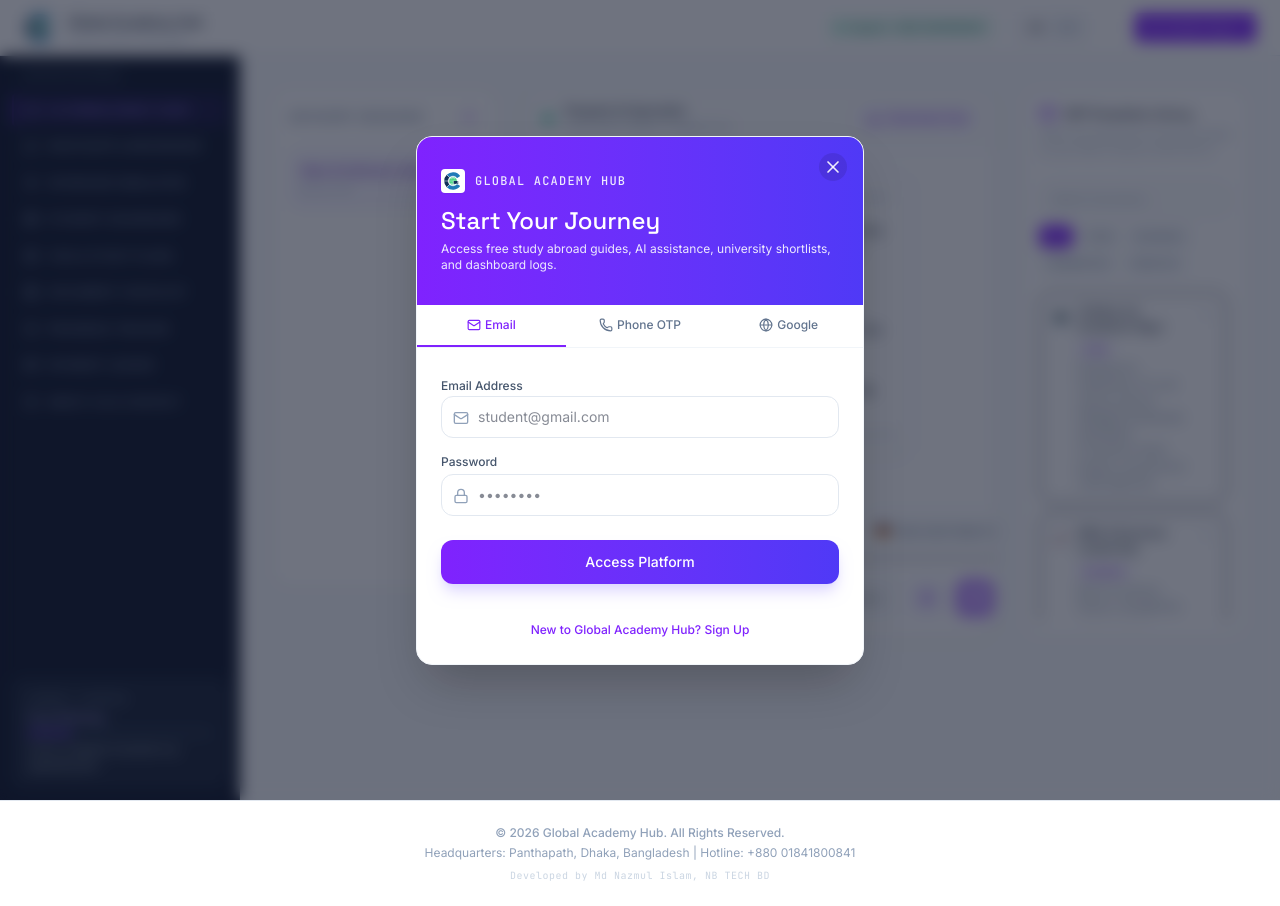
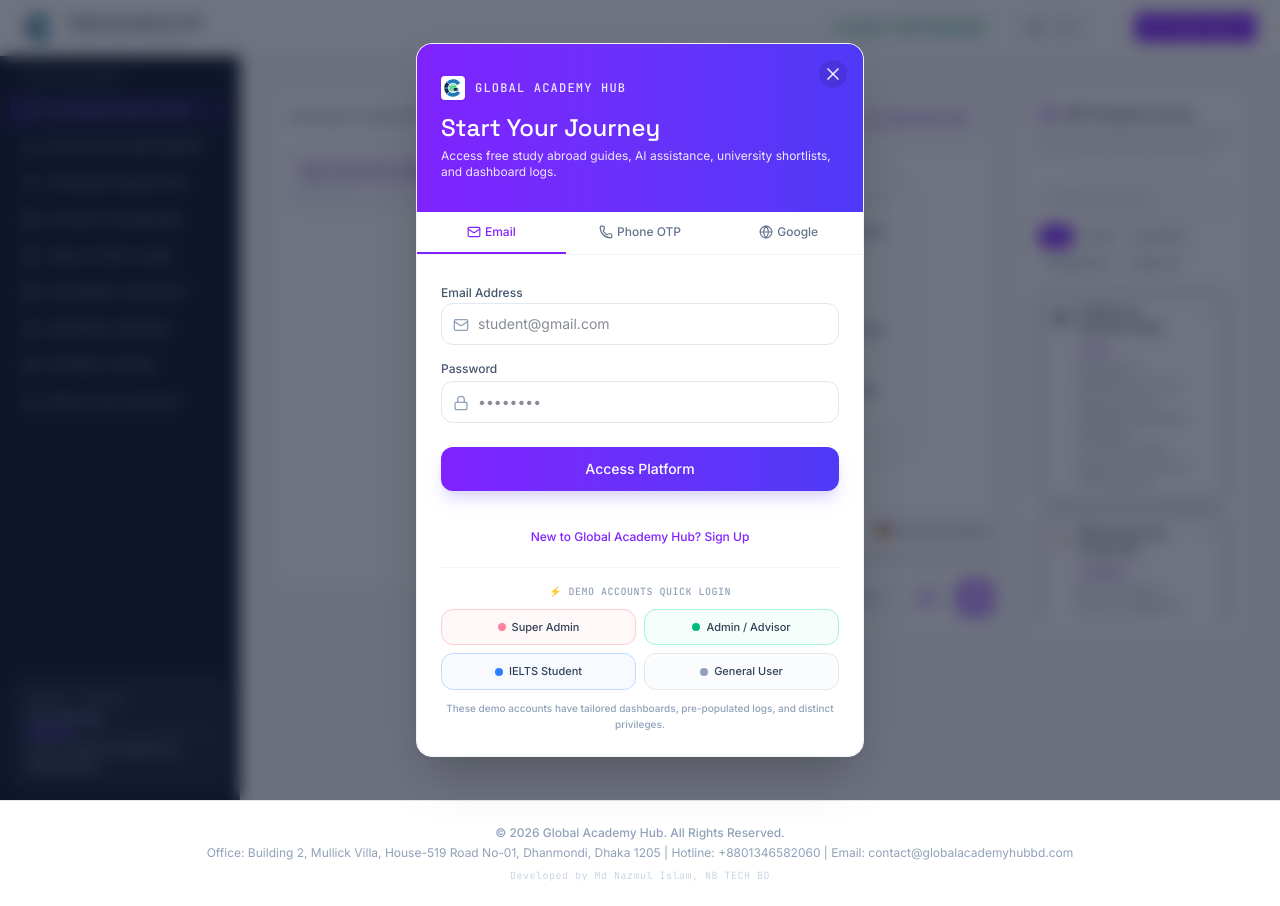
Before and after one commit to nazmulbijoy9105-coder/Global-Academy-Hub, a React (Vite) app: page / in a window 1280 px wide. Both pictures are taken after a click on the button "Student Sign In". Built offline with nearby package versions, Linux system fonts and the light colour scheme.

Commit message:
feat: add user roles and update contact info
- Add `role` property to User type and display badges in profile bar
- Introduce preset login accounts for testing
- Update company office address and contact details in footer

```diff
--- a/src/App.tsx
+++ b/src/App.tsx
@@ -1562,7 +1562,19 @@
           {user ? (
             <div className="flex items-center gap-2.5">
               <div className="text-right hidden sm:block">
-                <p className="text-[11px] font-bold text-slate-850">{user.name}</p>
+                <div className="flex items-center gap-1.5 justify-end">
+                  {user.role && (
+                    <span className={`px-1.5 py-0.5 rounded text-[8px] font-bold tracking-wide uppercase ${
+                      user.role === "superadmin" ? "bg-rose-100 text-rose-700 border border-rose-200" :
+                      user.role === "admin" ? "bg-emerald-100 text-emerald-700 border border-emerald-200" :
+                      user.role === "student" ? "bg-blue-100 text-blue-700 border border-blue-200" :
+                      "bg-slate-100 text-slate-600 border border-slate-200"
+                    }`}>
+                      {user.role}
+                    </span>
+                  )}
+                  <p className="text-[11px] font-bold text-slate-850">{user.name}</p>
+                </div>
                 <p className="text-[8px] uppercase font-mono tracking-wider font-bold text-violet-600">
                   {user.tier.toUpperCase()} TIER
                 </p>
@@ -4319,7 +4331,7 @@
 
       <footer className="bg-white border-t border-slate-200 py-6 px-8 text-center text-xs text-slate-400 shrink-0">
         <p className="font-semibold">© 2026 Global Academy Hub. All Rights Reserved.</p>
-        <p className="mt-1">Headquarters: Panthapath, Dhaka, Bangladesh | Hotline: +880 01841800841</p>
+        <p className="mt-1">Office: Building 2, Mullick Villa, House-519 Road No-01, Dhanmondi, Dhaka 1205 | Hotline: +8801346582060 | Email: contact@globalacademyhubbd.com</p>
         <p className="mt-2 text-[10px] text-slate-300 font-mono tracking-wider">Developed by Md Nazmul Islam, NB TECH BD</p>
       </footer>
 
--- a/src/components/AuthModal.tsx
+++ b/src/components/AuthModal.tsx
@@ -8,6 +8,37 @@
   onClose: () => void;
   onSuccess: (user: User) => void;
 }
+
+const PRESETS = {
+  "superadmin@globalacademyhub.com": {
+    name: "Super Admin",
+    role: "superadmin" as const,
+    tier: "elite" as const,
+    avatar: "https://ui-avatars.com/api/?name=Super+Admin&background=ef4444&color=fff",
+    phone: "+8801346582060"
+  },
+  "admin@globalacademyhub.com": {
+    name: "Elite Advisor (Admin)",
+    role: "admin" as const,
+    tier: "premium" as const,
+    avatar: "https://ui-avatars.com/api/?name=Admin&background=10b981&color=fff",
+    phone: "+8801841800841"
+  },
+  "student@globalacademyhub.com": {
+    name: "IELTS Student",
+    role: "student" as const,
+    tier: "structured" as const,
+    avatar: "https://ui-avatars.com/api/?name=Student&background=3b82f6&color=fff",
+    phone: "+8801700000001"
+  },
+  "user@globalacademyhub.com": {
+    name: "General Aspirant",
+    role: "user" as const,
+    tier: "free" as const,
+    avatar: "https://ui-avatars.com/api/?name=User&background=6b7280&color=fff",
+    phone: "+8801700000002"
+  }
+};
 
 export default function AuthModal({ onClose, onSuccess }: AuthModalProps) {
   const [tab, setTab] = useState<"email" | "phone" | "google">("email");
@@ -25,6 +56,40 @@
   const [loading, setLoading] = useState(false);
   const [error, setError] = useState("");
   const [successMsg, setSuccessMsg] = useState("");
+
+  // Handler for preset quick logins
+  const triggerPresetLogin = (presetEmail: string) => {
+    setError("");
+    setLoading(true);
+    const cleanEmail = presetEmail.toLowerCase();
+    const preset = PRESETS[cleanEmail as keyof typeof PRESETS];
+    if (!preset) return;
+
+    setEmail(presetEmail);
+    setPassword(presetEmail.split("@")[0]);
+    setIsSignUp(false);
+
+    setTimeout(() => {
+      const loggedUser: User = {
+        id: "usr-" + Math.floor(Math.random() * 1000000),
+        name: preset.name,
+        email: cleanEmail,
+        phone: preset.phone,
+        method: "email",
+        avatar: preset.avatar,
+        tier: preset.tier,
+        role: preset.role,
+        createdAt: Date.now(),
+      };
+
+      localStorage.setItem("user", JSON.stringify(loggedUser));
+      setSuccessMsg(`Welcome, logged in as ${preset.name}!`);
+      setTimeout(() => {
+        onSuccess(loggedUser);
+        onClose();
+      }, 1000);
+    }, 1000);
+  };
 
   // Handler for Email sign-in / sign-up
   const handleEmailAuth = (e: React.FormEvent) => {
@@ -49,15 +114,32 @@
         return;
       }
 
+      const cleanEmail = email.trim().toLowerCase();
+      let userRole: "superadmin" | "admin" | "student" | "user" = "user";
+      let userTier: "free" | "entry" | "structured" | "premium" | "elite" = "free";
+      let displayName = isSignUp ? name : email.split("@")[0].toUpperCase();
+      let userAvatar = `https://ui-avatars.com/api/?name=${encodeURIComponent(isSignUp ? name : email.split("@")[0])}&background=7c3aed&color=fff`;
+      let userPhone = "";
+
+      if (!isSignUp && PRESETS[cleanEmail as keyof typeof PRESETS]) {
+        const preset = PRESETS[cleanEmail as keyof typeof PRESETS];
+        displayName = preset.name;
+        userRole = preset.role;
+        userTier = preset.tier;
+        userAvatar = preset.avatar;
+        userPhone = preset.phone;
+      }
+
       // Successful simulation
       const loggedUser: User = {
         id: "usr-" + Math.floor(Math.random() * 1000000),
-        name: isSignUp ? name : email.split("@")[0].toUpperCase(),
-        email: email,
-        phone: "",
+        name: displayName,
+        email: cleanEmail,
+        phone: userPhone,
         method: "email",
-        avatar: `https://ui-avatars.com/api/?name=${encodeURIComponent(isSignUp ? name : email.split("@")[0])}&background=7c3aed&color=fff`,
-        tier: "free",
+        avatar: userAvatar,
+        tier: userTier,
+        role: userRole,
         createdAt: Date.now(),
       };
 
@@ -293,6 +375,55 @@
                   {isSignUp ? "Already registered? Sign In" : "New to Global Academy Hub? Sign Up"}
                 </button>
               </div>
+
+              {!isSignUp && (
+                <div className="mt-5 pt-4 border-t border-slate-100 space-y-2.5">
+                  <span className="text-[10px] font-mono font-bold tracking-wider uppercase text-slate-400 block text-center">
+                    ⚡ DEMO ACCOUNTS QUICK LOGIN
+                  </span>
+                  <div className="grid grid-cols-2 gap-2 text-xs">
+                    <button
+                      type="button"
+                      onClick={() => triggerPresetLogin("superadmin@globalacademyhub.com")}
+                      disabled={loading}
+                      className="p-2.5 rounded-xl border border-rose-200 bg-rose-50/50 hover:bg-rose-50 hover:border-rose-300 text-slate-700 font-bold transition-all text-[11px] flex items-center justify-center gap-1.5 cursor-pointer"
+                    >
+                      <span className="w-2 h-2 rounded-full bg-rose-500 animate-pulse"></span>
+                      Super Admin
+                    </button>
+                    <button
+                      type="button"
+                      onClick={() => triggerPresetLogin("admin@globalacademyhub.com")}
+                      disabled={loading}
+                      className="p-2.5 rounded-xl border border-emerald-200 bg-emerald-50/50 hover:bg-emerald-50 hover:border-emerald-300 text-slate-700 font-bold transition-all text-[11px] flex items-center justify-center gap-1.5 cursor-pointer"
+                    >
+                      <span className="w-2 h-2 rounded-full bg-emerald-500"></span>
+                      Admin / Advisor
+                    </button>
+                    <button
+                      type="button"
+                      onClick={() => triggerPresetLogin("student@globalacademyhub.com")}
+                      disabled={loading}
+                      className="p-2.5 rounded-xl border border-blue-200 bg-blue-50/50 hover:bg-blue-50 hover:border-blue-300 text-slate-700 font-bold transition-all text-[11px] flex items-center justify-center gap-1.5 cursor-pointer"
+                    >
+                      <span className="w-2 h-2 rounded-full bg-blue-500"></span>
+                      IELTS Student
+                    </button>
+                    <button
+                      type="button"
+                      onClick={() => triggerPresetLogin("user@globalacademyhub.com")}
+                      disabled={loading}
+                      className="p-2.5 rounded-xl border border-slate-200 bg-slate-50/50 hover:bg-slate-50 hover:border-slate-300 text-slate-700 font-bold transition-all text-[11px] flex items-center justify-center gap-1.5 cursor-pointer"
+                    >
+                      <span className="w-2 h-2 rounded-full bg-slate-400"></span>
+                      General User
+                    </button>
+                  </div>
+                  <div className="text-[10px] text-slate-400 text-center font-medium leading-relaxed">
+                    These demo accounts have tailored dashboards, pre-populated logs, and distinct privileges.
+                  </div>
+                </div>
+              )}
             </form>
           )}
 
--- a/src/types.ts
+++ b/src/types.ts
@@ -8,6 +8,7 @@
   method: "email" | "phone" | "google";
   avatar: string;
   tier: ServiceTier;
+  role?: "superadmin" | "admin" | "student" | "user";
   createdAt: number;
 }
 
```
